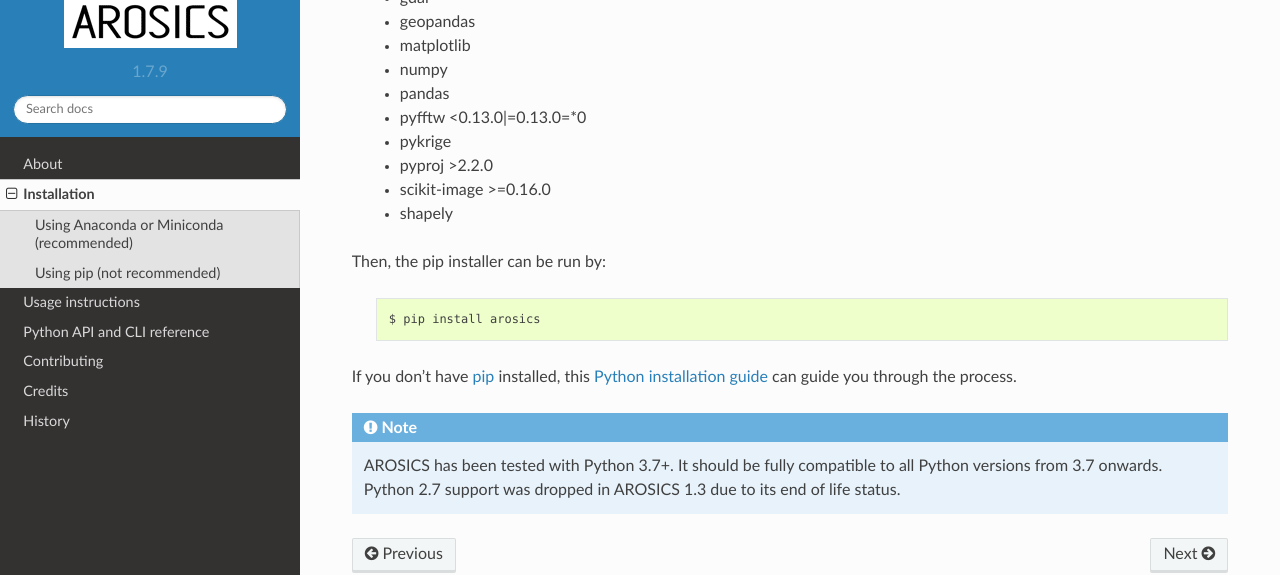
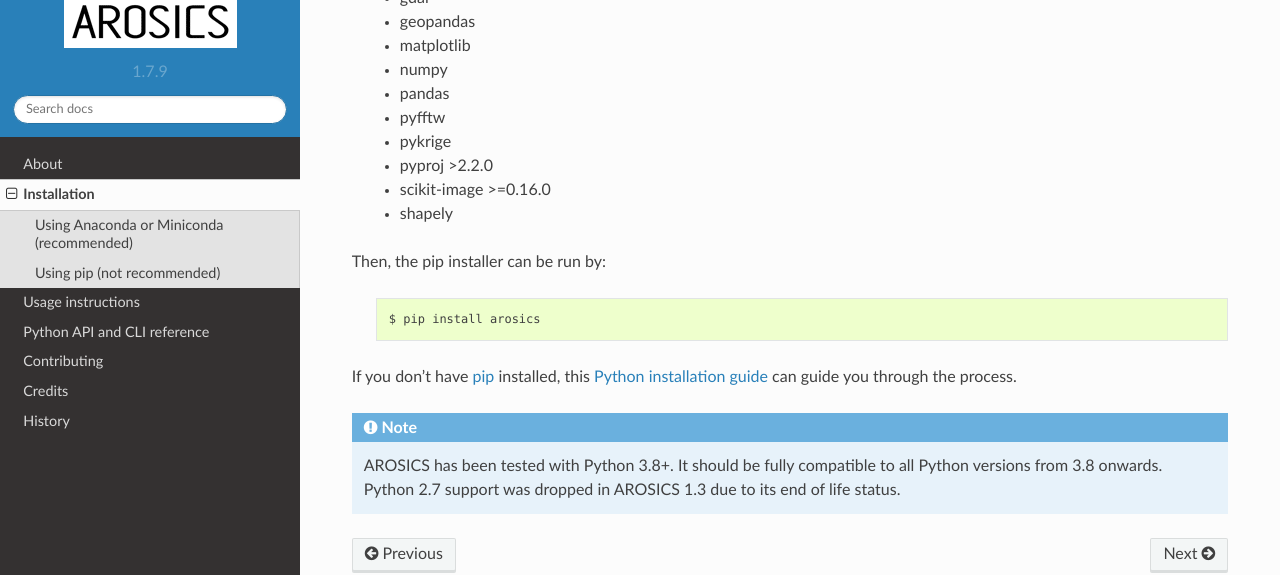
Before and after one commit to GFZ/arosics, a Sphinx documentation site: the page built from docs/installation.rst, in a window 1280 px wide and 900 px high, scrolled down 551 px. Shown: the part 197-772 px from the top of the window. Built offline with Sphinx 7.4.7 and the Read the Docs theme 2.0.0, drawn with Linux system fonts in a browser that asks for light colours; pages that are not in the unit, such as notebooks, are missing from menus.

Commit message:
Remove left over pyfftw pinning.
Signed-off-by: Daniel Scheffler <danschef@gfz-potsdam.de>

```diff
--- a/docs/installation.rst
+++ b/docs/installation.rst
@@ -40,7 +40,7 @@ to resolve the following dependencies before the pip installer is run:
     * matplotlib
     * numpy
     * pandas
-    * pyfftw <0.13.0|=0.13.0=*0
+    * pyfftw
     * pykrige
     * pyproj >2.2.0
     * scikit-image >=0.16.0
@@ -59,8 +59,8 @@ you through the process.
 
 .. note::
 
-    AROSICS has been tested with Python 3.7+. It should be fully compatible to all Python versions
-    from 3.7 onwards. Python 2.7 support was dropped in AROSICS 1.3 due to its end of life status.
+    AROSICS has been tested with Python 3.8+. It should be fully compatible to all Python versions
+    from 3.8 onwards. Python 2.7 support was dropped in AROSICS 1.3 due to its end of life status.
 
 
 .. _pip: https://pip.pypa.io
```
